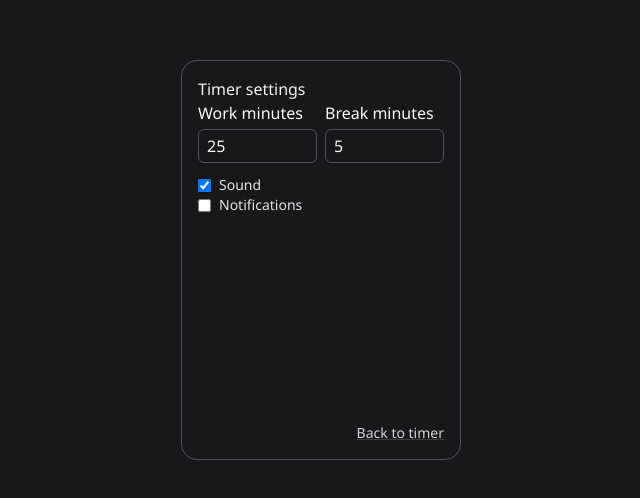
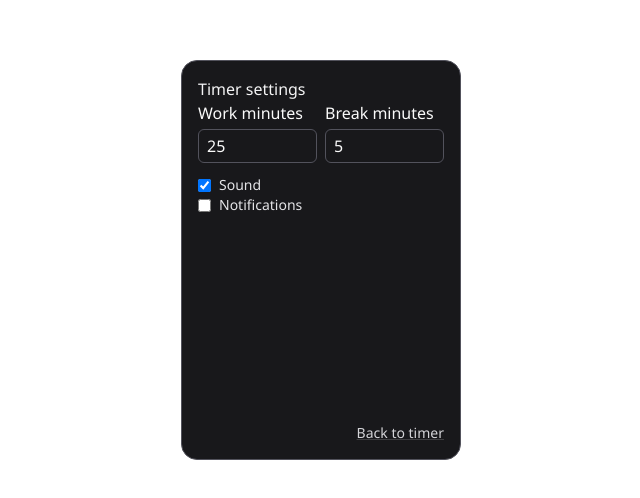
Before and after one commit to kevinashworth/pomodoro, a React (Vite) app: page /settings in a window 1280 px wide. Shown: the part 140-638 px from the top of the page, without its empty margins (319-959 px from the left). Built offline with nearby package versions, Linux system fonts and the light colour scheme.

Commit message:
fix: round corners and reduce startup flash
using macOSPrivateApi -- might mean not eligible for Mac App Store?
did all changes at once to tauir settings and CSS, transparency and bg

```diff
--- a/index.html
+++ b/index.html
@@ -4,6 +4,12 @@
     <meta charset="UTF-8" />
     <meta name="viewport" content="width=device-width, initial-scale=1.0" />
     <meta name="description" content="Compact pomodoro timer with draggable circular countdown" />
+    <style>
+      html,
+      body {
+        background: transparent;
+      }
+    </style>
     <title>Pomodoro</title>
   </head>
   <body class="flex min-h-full flex-col antialiased">
--- a/src-tauri/tauri.conf.json
+++ b/src-tauri/tauri.conf.json
@@ -10,16 +10,20 @@
     "beforeBuildCommand": "npm run build"
   },
   "app": {
+    "macOSPrivateApi": true,
     "windows": [
       {
         "title": "Pomodoro",
         "width": 280,
         "height": 400,
+        "backgroundColor": "#00000000",
+        "transparent": true,
         "resizable": false,
         "decorations": false,
         "alwaysOnTop": true,
         "visible": false,
-        "skipTaskbar": true
+        "skipTaskbar": true,
+        "shadow": true
       }
     ],
     "security": {
--- a/src/index.css
+++ b/src/index.css
@@ -1,7 +1,7 @@
 @import "tailwindcss";
 
 :root {
-  --background: oklch(14.1% 0.005 285.823); /* zinc-950 */
+  --background: transparent;
   --foreground: oklch(98.5% 0 none); /* zinc-50 */
 }
 
--- a/src/layout/layout.tsx
+++ b/src/layout/layout.tsx
@@ -1,7 +1,7 @@
 import type { ReactNode } from "react";
 
 function Layout({ children }: { children: ReactNode }) {
-  return <div className="flex h-screen w-full items-center justify-center overflow-hidden bg-zinc-900">{children}</div>;
+  return <div className="flex h-screen w-full items-center justify-center overflow-hidden">{children}</div>;
 }
 
 export default Layout;
--- a/src/layout/window-frame.tsx
+++ b/src/layout/window-frame.tsx
@@ -4,7 +4,7 @@ import { WINDOW_HEIGHT, WINDOW_WIDTH } from "@/constants/window";
 function WindowFrame({ children }: { children: ReactNode }) {
   return (
     <main
-      className="relative overflow-hidden rounded-2xl border border-zinc-600"
+      className="relative overflow-hidden rounded-2xl border border-zinc-600 bg-zinc-900"
       style={{
         width: WINDOW_WIDTH,
         height: WINDOW_HEIGHT,
```
Also changed, not shown: 1 other file (tests, documents, lock files or other folders).
